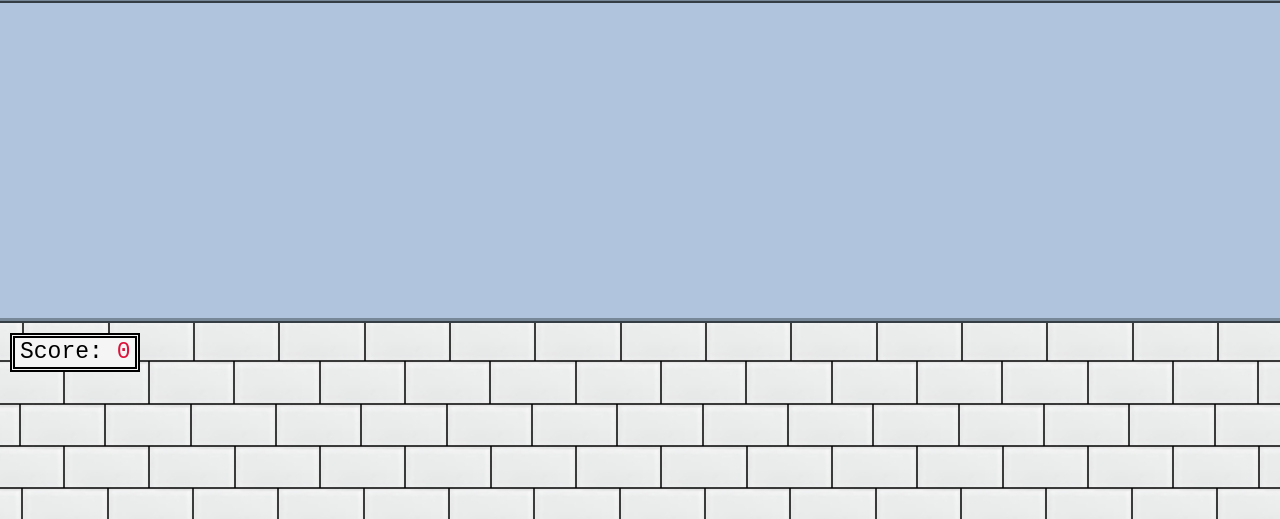
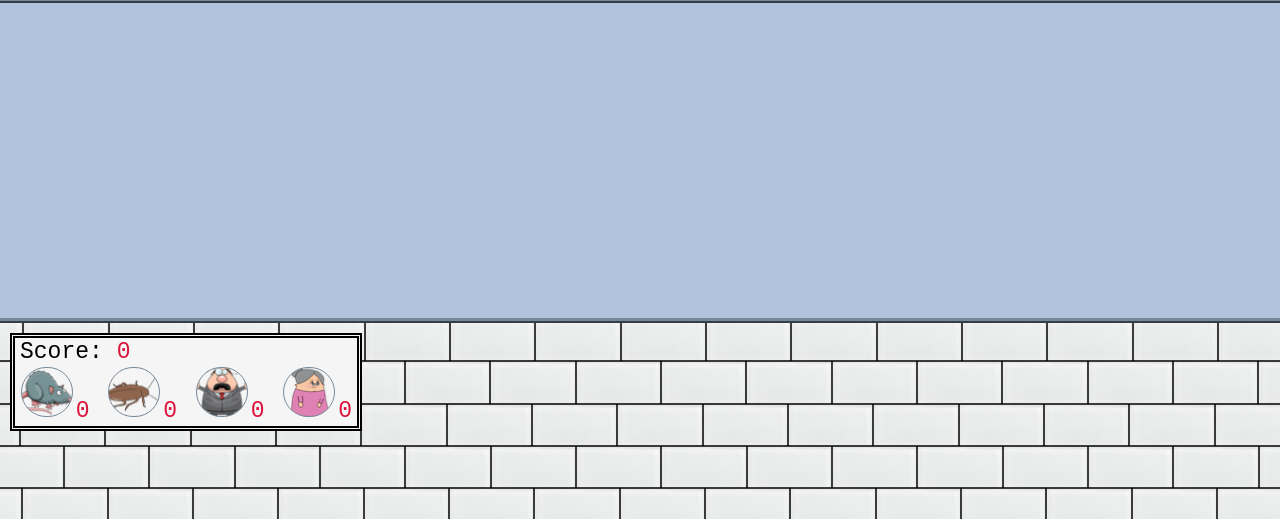
Before and after one commit to lexiepepsi/duckytest, a plain HTML site: page index2.html in a window 1280 px wide. Shown: the part 281-800 px from the top of the page. Drawn offline with nearby package versions, Linux system fonts and the light colour scheme.

Commit message:
added scoring viewbox to display indiv scores

```diff
--- a/index2.html
+++ b/index2.html
@@ -58,6 +58,29 @@
 
 	<div class="score">
 		<p>Score: <span id="score-display"></span></p>
+
+		<div class="scorepiece rat"></div>
+		<div class="indivscore">
+			<p><span id="rat-display"></span></p>
+		</div>
+
+		<div class="scorepiece roach"></div>
+		<div class="indivscore">
+			<p><span id="roach-display"></span></p>
+		</div>
+
+
+		<div class="scorepiece scream"></div>
+		<div class="indivscore">
+			<p><span id="scream-display"></span></p>
+		</div>
+
+		<div class="scorepiece gma"></div>
+		<div class="indivscore">
+			<p><span id="gma-display"></span></p>
+		</div>
+
+
 	</div>
 
 	<!--  Adding my own JS file	 -->
--- a/main.js
+++ b/main.js
@@ -4,63 +4,80 @@ $(document).ready(function() {
 
 	$("#score-display").text(0);
 
+	$("#rat-display").text(0);
+	$("#roach-display").text(0);
+	$("#scream-display").text(0);
+	$("#gma-display").text(0);
+
 	$( "#duck1a" ).click(function() {
-	  	$("#score-display").html(function(i, val) { return +val+5 });
+	  	$("#score-display").html(function(i, val) { return +val+10 });
+	  	$("#rat-display").html(function(i, val) { return +val+10 });
 	  $("#duck1a").css("display", "none");
 	});
 
 	$( "#duck1b" ).click(function() {
-	  $("#score-display").html(function(i, val) { return +val+10 });
+	  $("#score-display").html(function(i, val) { return +val+5 });
+	  $("#roach-display").html(function(i, val) { return +val+5 });
 	  $("#duck1b").css("display", "none");
 	});
 
 	$( "#duck1c" ).click(function() {
 	  $("#score-display").html(function(i, val) { return +val+10 });
+	  $("#rat-display").html(function(i, val) { return +val+10 });
 	  $("#duck1c").css("display", "none");
 	});
 
 	$( "#duck2a" ).click(function() {
 	  	$("#score-display").html(function(i, val) { return +val-5 });
+	  	$("#scream-display").html(function(i, val) { return +val-5 });
 	  $("#duck2a").css("display", "none");
 	});
 
 	$( "#duck2b" ).click(function() {
 	  $("#score-display").html(function(i, val) { return +val+5 });
+	  $("#roach-display").html(function(i, val) { return +val+5 });
 	  $("#duck2b").css("display", "none");
 	});
 
 	$( "#duck2c" ).click(function() {
 	  $("#score-display").html(function(i, val) { return +val-10 });
+	  $("#gma-display").html(function(i, val) { return +val-10 });
 	  $("#duck2c").css("display", "none");
 	});
 
 	$( "#duck3a" ).click(function() {
 	  $("#score-display").html(function(i, val) { return +val+5 });
+	  $("#roach-display").html(function(i, val) { return +val+5 });
 	  $("#duck3a").css("display", "none");
 	});
 
 	$( "#duck3b" ).click(function() {
 	  $("#score-display").html(function(i, val) { return +val-5 });
+	  $("#scream-display").html(function(i, val) { return +val-5 });
 	  $("#duck3b").css("display", "none");
 	});
 
 	$( "#duck3c" ).click(function() {
 	  $("#score-display").html(function(i, val) { return +val+10 });
+	  $("#rat-display").html(function(i, val) { return +val+10 });
 	  $("#duck3c").css("display", "none");
 	});
 
 	$( "#duck4a" ).click(function() {
 	  $("#score-display").html(function(i, val) { return +val+10 });
+	  $("#rat-display").html(function(i, val) { return +val+10 });
 	  $("#duck4a").css("display", "none");
 	});
 
 	$( "#duck4b" ).click(function() {
 	  $("#score-display").html(function(i, val) { return +val+5 });
+	  $("#roach-display").html(function(i, val) { return +val+5 });
 	  $("#duck4b").css("display", "none");
 	});
 
 	$( "#duck4c" ).click(function() {
 	  $("#score-display").html(function(i, val) { return +val-10 });
+	  $("#gma-display").html(function(i, val) { return +val-10 });
 	  $("#duck4c").css("display", "none");
 	});
 
--- a/style.css
+++ b/style.css
@@ -58,7 +58,7 @@ body {
 	border: 5px double black;
 }
 
-#score-display {
+#score-display, #rat-display, #roach-display, #scream-display, #gma-display {
 	color: crimson;
 }
 
@@ -71,18 +71,6 @@ body {
 	padding-right: 5px;
 }
 
-
-/*img {
-	background-color: none;
-	width: 70px;
-	height: 68px;
-	position: relative;
-	left: 10px;
-	left: -240px;
-	border-radius: 40px;
-	border: 1px solid black;
-}*/
-
 .gamepiece {
 	background-color: none;
 	width: 70px;
@@ -92,6 +80,22 @@ body {
 	left: -240px;
 	border-radius: 40px;
 	border: 1px solid black;
+}
+
+.scorepiece {
+	background-color: none;
+	width: 50px;
+	height: 48px;
+	position: relative;
+	display: inline-block;
+	border-radius: 40px;
+	border: 1px solid lightslategrey;
+	margin-left: 6px;
+	margin-right: -10px;
+}
+
+.indivscore {
+	display: inline-block;
 }
 
 .rat {
```
